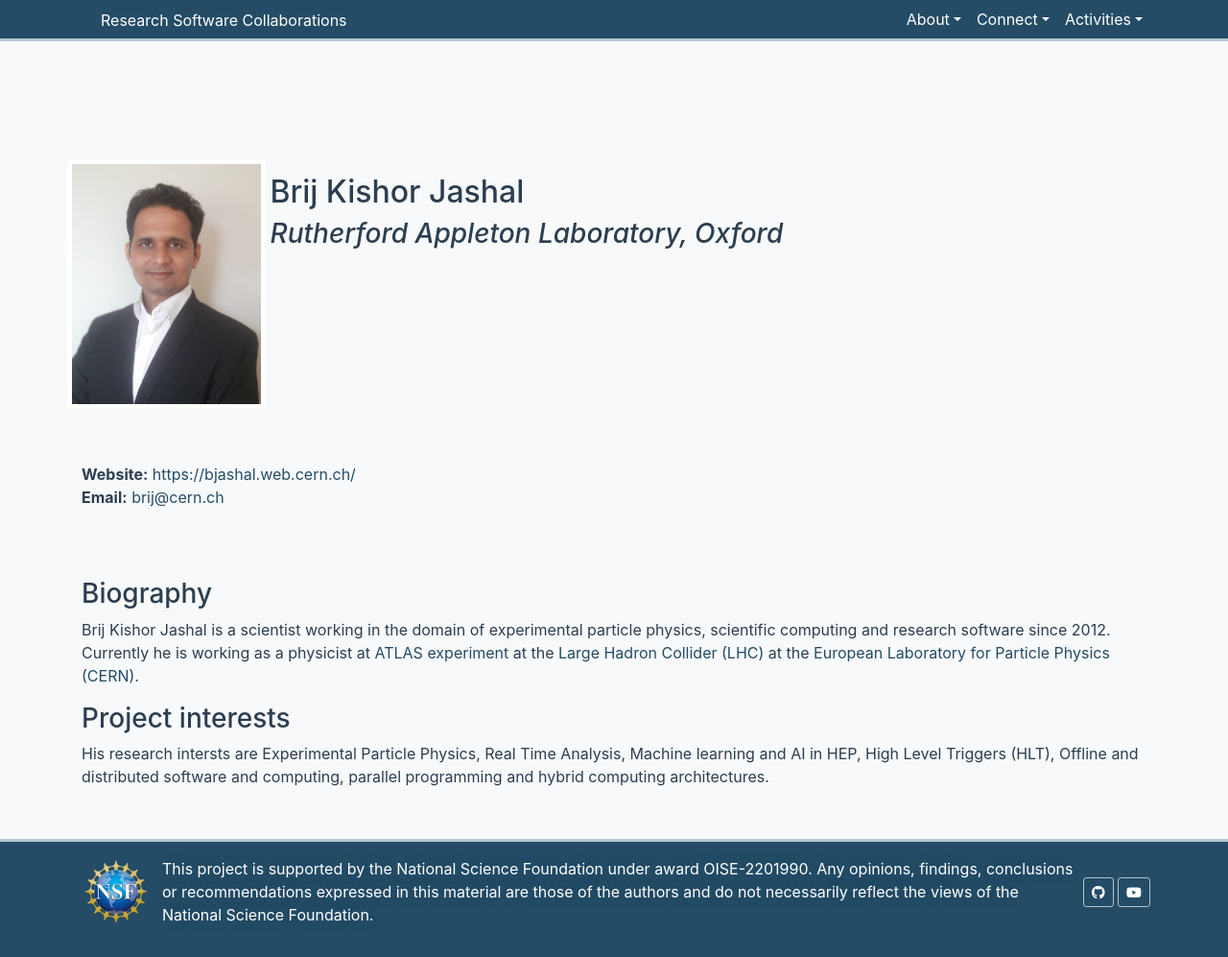
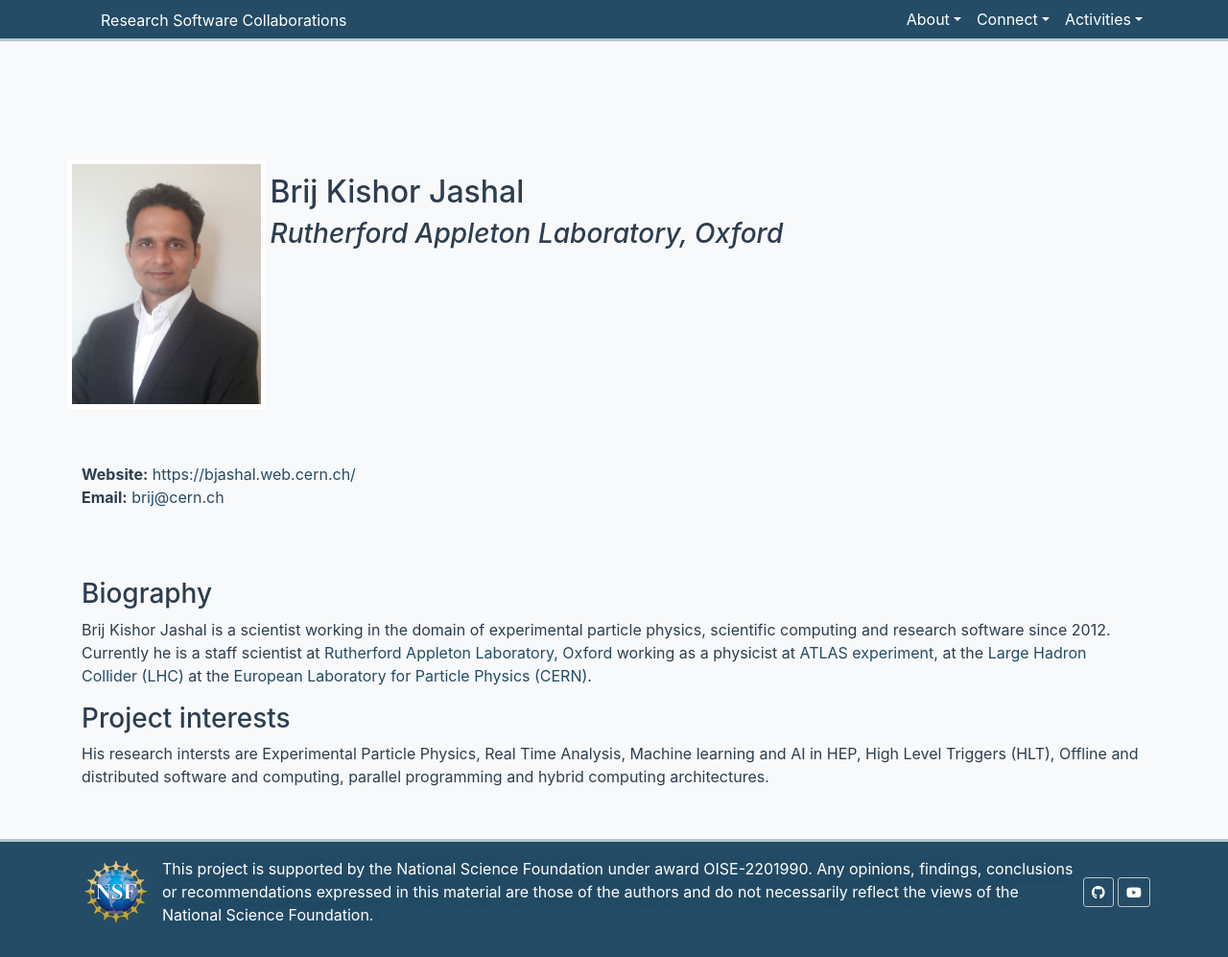
Before and after one commit to research-software-collaborations/research-software-collaborations.github.io, a Jekyll site: the page built from _collaborators/brij01.md, in a window 1280 px wide and 997 px high. Shown: the whole window at 96% size. Built offline with Jekyll 4.4.1, drawn with Linux system fonts in a browser that asks for light colours; cached includes are drawn as plain includes.

Commit message:
Update brij01.md

```diff
--- a/_collaborators/brij01.md
+++ b/_collaborators/brij01.md
@@ -18,7 +19,7 @@ networks:
 
 ### Biography
 
-Brij Kishor Jashal is a scientist working in the domain of experimental particle physics, scientific computing and research software since 2012. Currently he is working as a physicist at [ATLAS experiment](https://atlas.cern/) at the
-[Large Hadron Collider (LHC)](http://home.web.cern.ch/topics/large-hadron-collider) at the [European Laboratory for Particle Physics (CERN)](http://home.web.cern.ch/).
+Brij Kishor Jashal is a scientist working in the domain of experimental particle physics, scientific computing and research software since 2012. Currently he is a staff scientist at [Rutherford Appleton Laboratory, Oxford](https://www.ppd.stfc.ac.uk/Pages/home.aspx) working as a physicist at [ATLAS experiment](https://atlas.cern/), at the [Large Hadron Collider (LHC)](http://home.web.cern.ch/topics/large-hadron-collider) at the [European Laboratory for Particle Physics (CERN)](http://home.web.cern.ch/).
+
 ### Project interests
 His research intersts are Experimental Particle Physics, Real Time Analysis, Machine learning and AI in HEP, High Level Triggers (HLT), Offline and distributed software and computing, parallel programming and hybrid computing architectures.
```
Also changed, not shown: other parts of _collaborators/brij01.md (+2 -1 lines).
